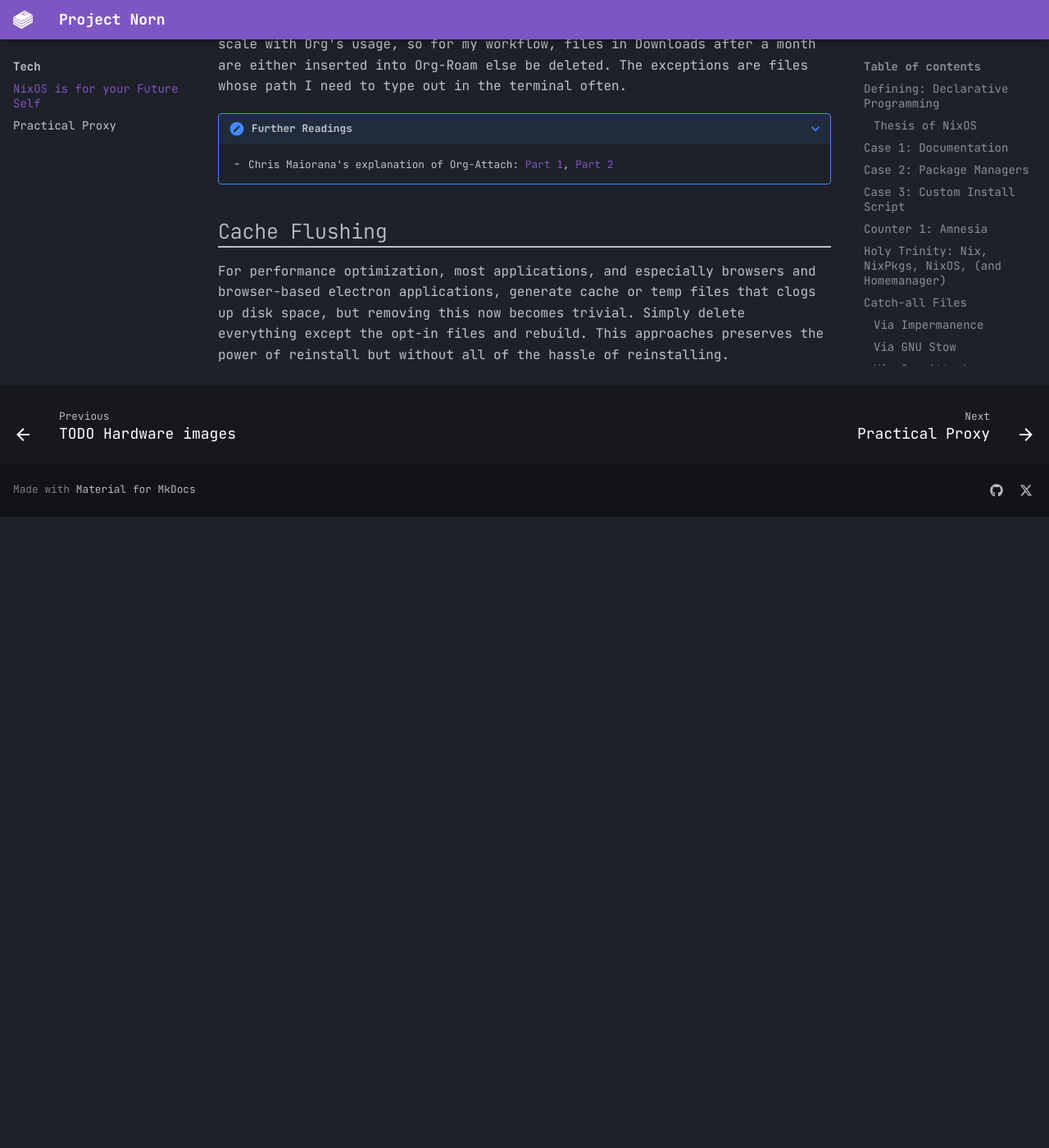
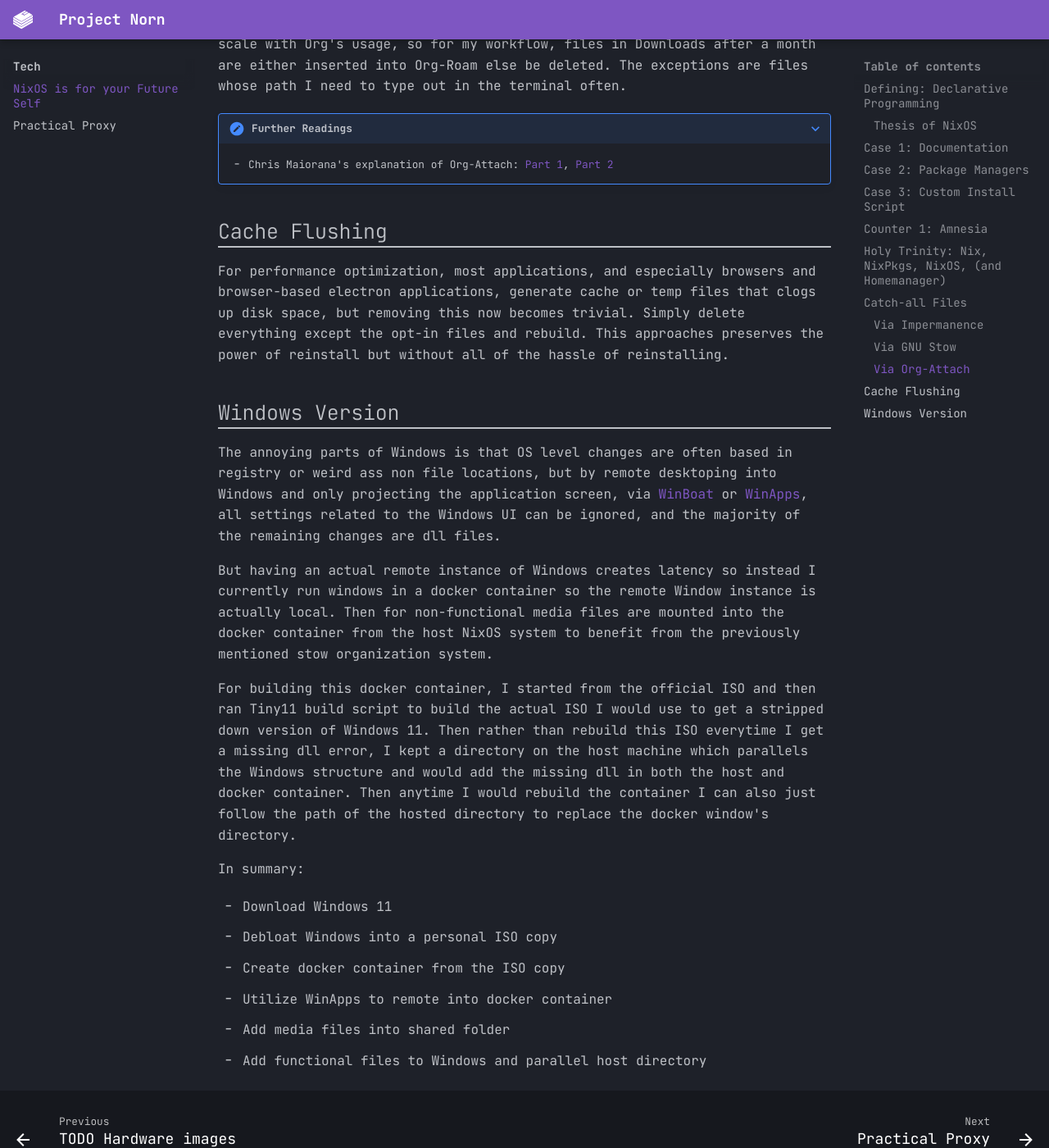
Before and after one commit to Serralq/Project-Norn, an MkDocs documentation site: the page built from docs/tech/nixos.md, in a window 1280 px wide and 1400 px high, scrolled down 6936 px. Shown: the whole window at 82% size. Built offline with MkDocs 1.6.1 and Material for MkDocs 9.7.7, drawn with Linux system fonts in a browser that asks for light colours; plug-ins that fetch from the network failed and are left out; before the commit the page ends 7566 px from its top, so only the background shows below that.

Commit message:
Updated nixos article for Windows

```diff
--- a/docs/tech/nixos.md
+++ b/docs/tech/nixos.md
@@ -272,3 +272,35 @@ browser-based electron applications, generate cache or temp files that clogs up
 disk space, but removing this now becomes trivial. Simply delete everything
 except the opt-in files and rebuild. This approaches preserves the power of
 reinstall but without all of the hassle of reinstalling.
+
+## Windows Version
+The annoying parts of Windows is that OS level changes are often based in
+registry or weird ass non file locations, but by remote desktoping into Windows
+and only projecting the application screen, via
+[WinBoat](https://www.winboat.app) or
+[WinApps](https://github.com/winapps-org/winapps), all settings related to the
+Windows UI can be ignored, and the majority of the remaining changes are dll
+files.
+
+But having an actual remote instance of Windows creates latency so instead I
+currently run windows in a docker container so the remote Window instance is
+actually local. Then for non-functional media files are mounted into the docker
+container from the host NixOS system to benefit from the previously mentioned
+stow organization system.
+
+For building this docker container, I started from the official ISO and then ran
+Tiny11 build script to build the actual ISO I would use to get a stripped down
+version of Windows 11. Then rather than rebuild this ISO everytime I get a
+missing dll error, I kept a directory on the host machine which parallels the
+Windows structure and would add the missing dll in both the host and docker
+container. Then anytime I would rebuild the container I can also just follow the
+path of the hosted directory to replace the docker window's directory.
+
+In summary:
+
+1. Download Windows 11
+2. Debloat Windows into a personal ISO copy
+3. Create docker container from the ISO copy
+4. Utilize WinApps to remote into docker container
+5. Add media files into shared folder
+6. Add functional files to Windows and parallel host directory
```
